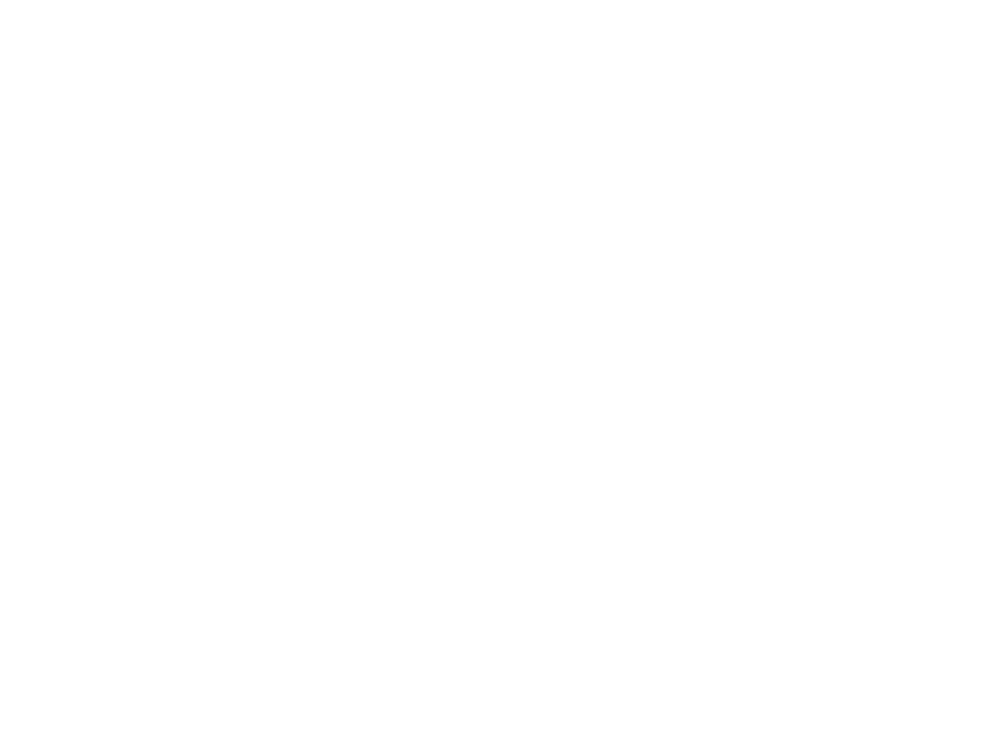
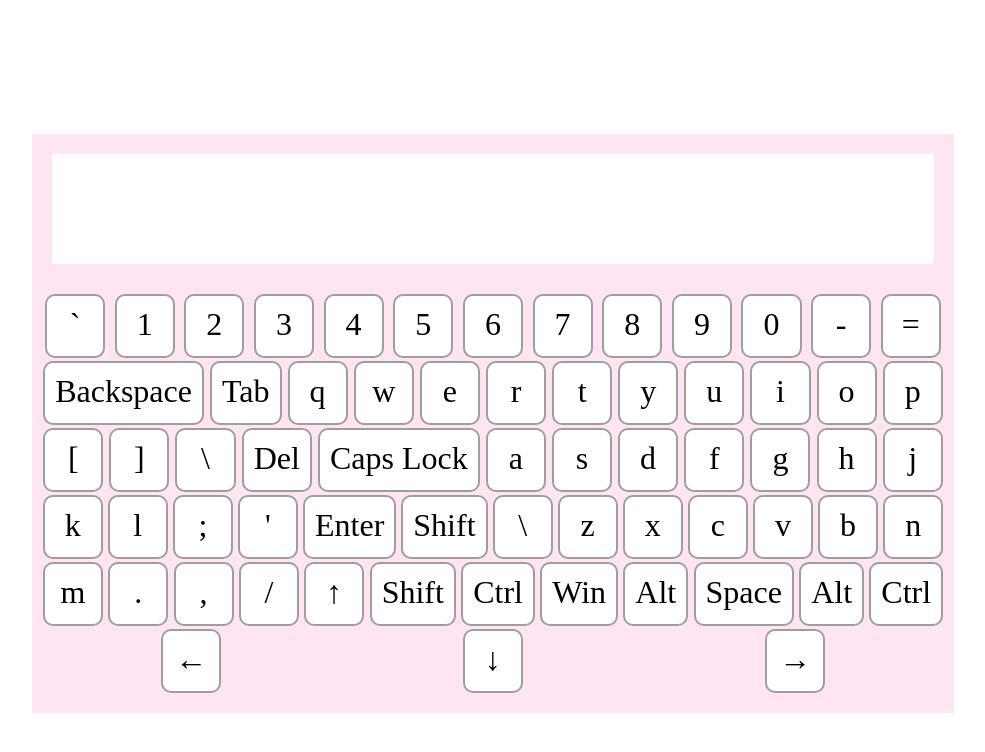
Before and after one commit to AnnaEvich/virtual-keyboard, a plain HTML site: page index.html in a window 1280 px wide. Shown: the whole page, without its empty margins (147-1132 px from the left). Drawn offline with Linux system fonts and the light colour scheme.

Commit message:
feat: add creation of html blocks (Mon 01.05.2023 23:01:07)

```diff
--- a/script.js
+++ b/script.js
@@ -1,5 +1,3 @@
-let keyCodeList = [];
-
 const keyCodeListRu = [
   '`', '1', '2', '3', '4', '5', '6', '7', '8', '9', '0', '-', '=', 'Backspace',
   'Tab', 'й', 'ц', 'у', 'к', 'е', 'н', 'г', 'ш', 'щ', 'з', 'х', 'ъ', '\\', 'Delete',
@@ -26,6 +24,45 @@ const specialKeyNameList = {
   'ArrowDown': '↓',
   'ArrowUp': '↑',
 };
+
+// let keyCodeList = [];
+let keyCodeList = keyCodeListEn;
+
+
+function createBodyContainer() {
+  let createBody = document.createElement('main');
+  createBody.id = 'body-container';
+  return createBody;
+}
+
+function createKeyboardInput() {
+  let createInput = document.createElement('input');
+  createInput.id = 'keyboard-input';
+  return createInput;
+}
+
+function createKeys() {
+  let keysContainer = document.createElement('div');
+  keysContainer.id = 'keys-container';
+
+  for (let i = 0; i < keyCodeList.length; i++) {
+    let keyName = specialKeyNameList[keyCodeList[i]]? specialKeyNameList[keyCodeList[i]] : keyCodeList[i];
+    let key = document.createElement('div');
+    key.classList.add('key');
+    if (keyCodeList[i] === ' '){
+      key.classList.add('space');
+    }
+    key.id = keyCodeList[i];
+    key.innerText = keyName;
+    keysContainer.appendChild(key);
+  }
+
+  return keysContainer;
+}
+
 document.addEventListener('DOMContentLoaded', function() {
-
+  let bodyContainer = createBodyContainer();
+  bodyContainer.appendChild(createKeyboardInput());
+  bodyContainer.appendChild(createKeys());
+  document.body.appendChild(bodyContainer);
 });
--- a/style.css
+++ b/style.css
@@ -4,3 +4,43 @@ body {
     justify-content: center;
     align-items: center;
 }
+
+#body-container {
+    display: flex;
+    flex-direction: column;
+    position: relative;
+    max-width: 73%;
+    max-height: 40%;
+    margin-top: 10%;
+    background: #ffe5f2;
+}
+
+#keyboard-input {
+    font-size: 2.5rem;
+    border: #ffffff;
+    margin: 20px;
+    padding: 10px;
+    height: 90px;
+}
+
+#keys-container {
+    display: flex;
+    flex-flow: row wrap;
+    text-align: center;
+    justify-content: space-around;
+    align-items: center;
+    gap: 3px;
+    margin: 10px 10px 20px 10px;
+}
+
+.key {
+    width: fit-content;
+    font-size: 2rem;
+    min-width: 4%;
+    height: 40px;
+    background: #ffffff;
+    padding: 10px;
+    border: #9d9da2 2px solid;
+    border-radius: 10px;
+    transition: 150ms;
+}
```
